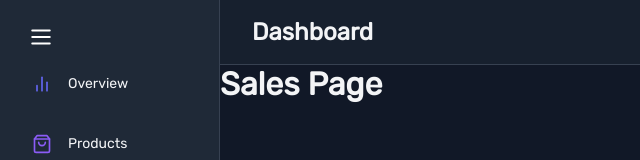
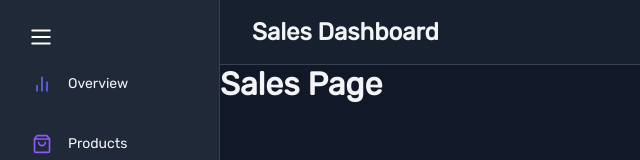
Before and after one commit to VivekVaishnanai07/tea-of-assam-frontend, a React (Vite) app: page /admin/sales in a window 1280 px wide. Shown: the top 160 px of the page, without its empty margins (0-640 px from the left). Built offline with nearby package versions, Linux system fonts and the light colour scheme; sample sign-in values are in the browser's storage.

Commit message:
Header title change as par component

```diff
--- a/src/admin/components/header/header.jsx
+++ b/src/admin/components/header/header.jsx
@@ -1,14 +1,33 @@
 import { useLocation } from "react-router-dom";
 import "./header.css";
+import { useEffect, useState } from "react";
+
+const titleName = [{ name: "Overview", pathname: "dashboard" },
+{ name: "Orders Details", pathname: "orders" },
+{ name: "Analytics Dashboard", pathname: "analytics" },
+{ name: "Products", pathname: "products" },
+{ name: "Sales Dashboard", pathname: "sales" },
+{ name: "Settings", pathname: "settings" },
+{ name: "Users", pathname: "users" }]
 
 const Header = () => {
   const location = useLocation();
-  // console.log(location);
+  const pathname = location.pathname.replace("/admin/", "");
+
+  const [title, setTitle] = useState("");
+
+  useEffect(() => {
+    titleName.map((item) => {
+      if (item.pathname === pathname) {
+        setTitle(item.name);
+      }
+    })
+  }, [title, pathname]);
 
   return (
     <div className="admin-header-wrapper">
       <div className="header-content">
-        <div className="header-title">Dashboard</div>
+        <div className="header-title">{title}</div>
       </div>
     </div>
   )
```
